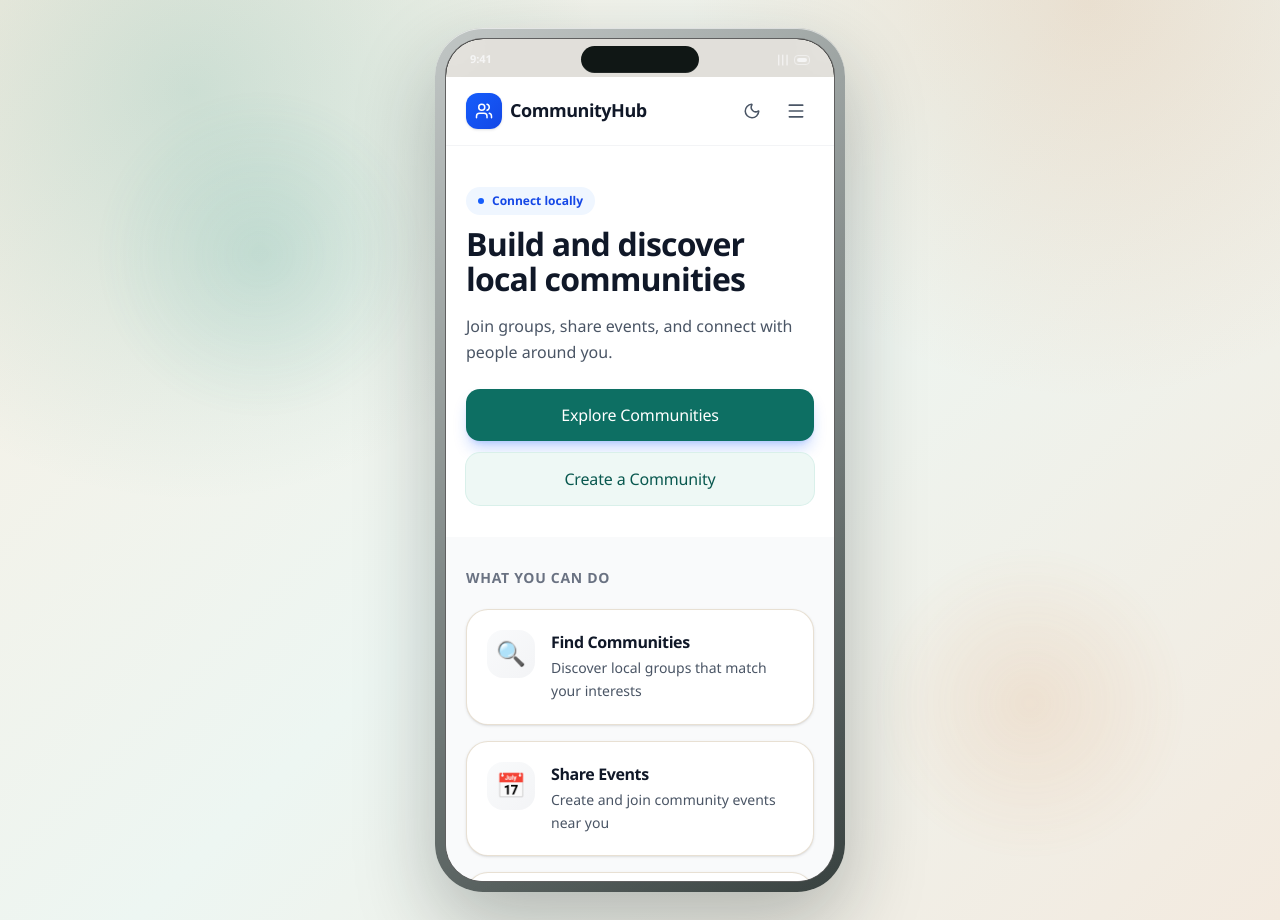
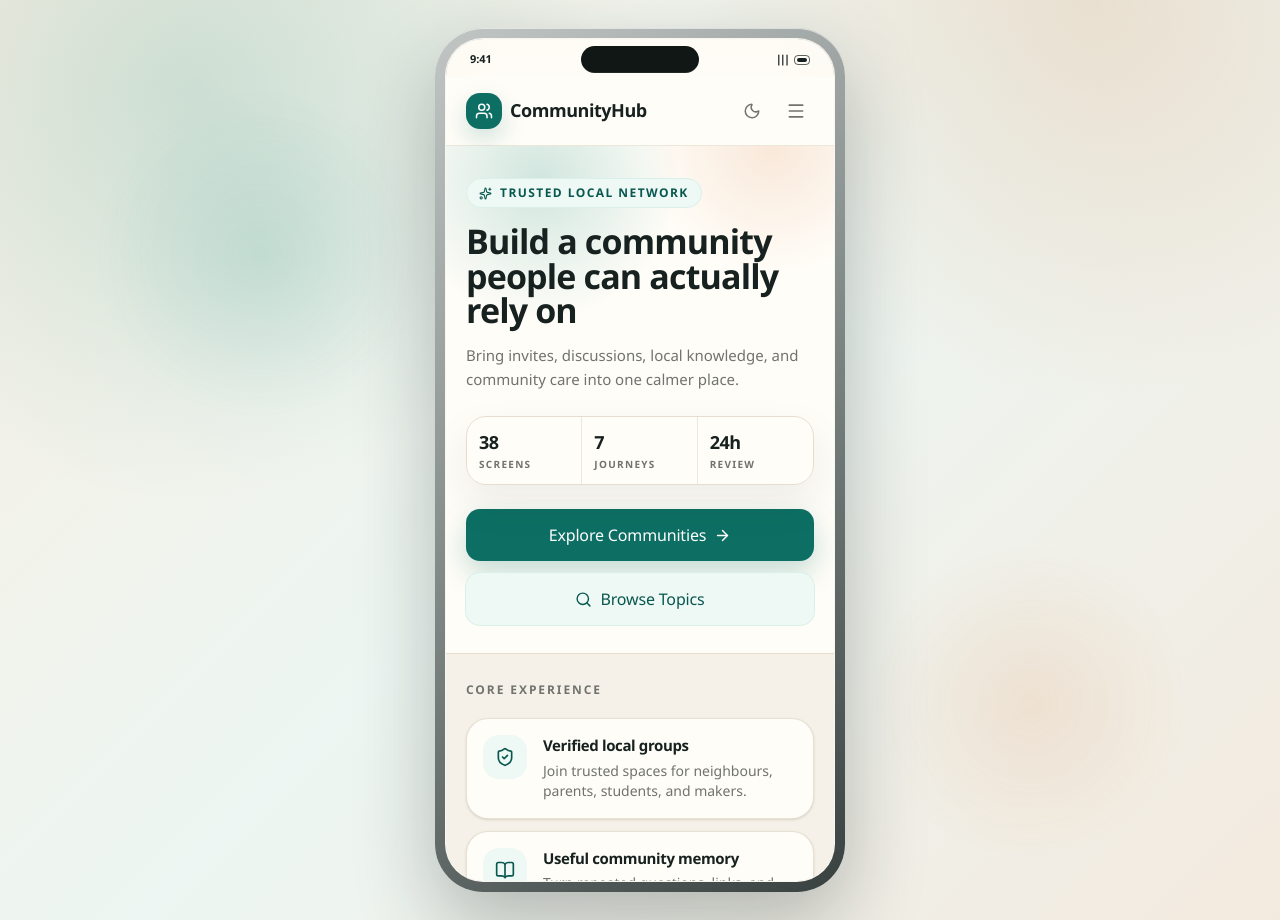
Before and after one commit to benanaktaspusulait/community, a React (Vite) app in the folder design/: page /community/landing in a window 1280 px wide. Built offline with nearby package versions, Linux system fonts and the light colour scheme.

Commit message:
Fix design build and polish landing screen

```diff
--- a/design/src/contexts/ThemeContext.tsx
+++ b/design/src/contexts/ThemeContext.tsx
@@ -1,13 +1,7 @@
-import { createContext, useContext, useEffect, useState, ReactNode } from 'react'
-
-type Theme = 'light' | 'dark'
-
-interface ThemeContextType {
-  theme: Theme
-  toggleTheme: () => void
-}
-
-const ThemeContext = createContext<ThemeContextType | undefined>(undefined)
+import { useEffect, useState } from 'react'
+import type { ReactNode } from 'react'
+import { ThemeContext } from './theme'
+import type { Theme } from './theme'
 
 export function ThemeProvider({ children }: { children: ReactNode }) {
   const [theme, setTheme] = useState<Theme>(() => {
@@ -30,11 +24,3 @@ export function ThemeProvider({ children }: { children: ReactNode }) {
     </ThemeContext.Provider>
   )
 }
-
-export function useTheme() {
-  const context = useContext(ThemeContext)
-  if (!context) {
-    throw new Error('useTheme must be used within ThemeProvider')
-  }
-  return context
-}
--- /dev/null
+++ b/design/src/contexts/theme.ts
@@ -0,0 +1,10 @@
+import { createContext } from 'react'
+
+export type Theme = 'light' | 'dark'
+
+export interface ThemeContextType {
+  theme: Theme
+  toggleTheme: () => void
+}
+
+export const ThemeContext = createContext<ThemeContextType | undefined>(undefined)
--- /dev/null
+++ b/design/src/contexts/useTheme.ts
@@ -0,0 +1,10 @@
+import { useContext } from 'react'
+import { ThemeContext } from './theme'
+
+export function useTheme() {
+  const context = useContext(ThemeContext)
+  if (!context) {
+    throw new Error('useTheme must be used within ThemeProvider')
+  }
+  return context
+}
--- a/design/src/index.css
+++ b/design/src/index.css
@@ -22,14 +22,12 @@
   --radius-btn: 12px;
 }
 
-@media (prefers-color-scheme: dark) {
-  @theme {
-    --color-ink: #f5f5f5;
-    --color-surface: #0a0a0a;
-    --color-card: #1a1a1a;
-    --color-border: #2a2a2a;
-    --color-muted: #a1a1a1;
-  }
+:root.dark {
+  --color-ink: #f5f5f5;
+  --color-surface: #0a0a0a;
+  --color-card: #1a1a1a;
+  --color-border: #2a2a2a;
+  --color-muted: #a1a1a1;
 }
 
 * { box-sizing: border-box; }
--- a/design/src/screens/LandingHome.tsx
+++ b/design/src/screens/LandingHome.tsx
@@ -1,31 +1,45 @@
 import { useNavigate } from 'react-router-dom'
-import { Users, Calendar, MapPin, ArrowRight, Menu, Moon, Sun } from 'lucide-react'
+import {
+  ArrowRight,
+  BookOpen,
+  Calendar,
+  CheckCircle2,
+  HandHeart,
+  MapPin,
+  Menu,
+  Moon,
+  Search,
+  ShieldCheck,
+  Sparkles,
+  Sun,
+  Users,
+} from 'lucide-react'
 import { Button } from '../components/ui/Button'
 import { Card } from '../components/ui/Card'
-import { useTheme } from '../contexts/ThemeContext'
+import { useTheme } from '../contexts/useTheme'
 
 const features = [
   {
-    title: 'Find Communities',
-    description: 'Discover local groups that match your interests',
-    icon: '🔍'
+    title: 'Verified local groups',
+    description: 'Join trusted spaces for neighbours, parents, students, and makers.',
+    icon: ShieldCheck,
   },
   {
-    title: 'Share Events',
-    description: 'Create and join community events near you',
-    icon: '📅'
+    title: 'Useful community memory',
+    description: 'Turn repeated questions, links, and recommendations into a shared library.',
+    icon: BookOpen,
   },
   {
-    title: 'Meet People',
-    description: 'Connect with neighbors and make new friends',
-    icon: '👥'
+    title: 'Help that moves quickly',
+    description: 'Ask for advice, offer items, organise meetups, and keep people in the loop.',
+    icon: HandHeart,
   },
 ]
 
 const communities = [
-  { name: 'Tech Meetup', members: '1.2k', category: 'Technology', color: 'from-blue-500 to-blue-600' },
-  { name: 'Book Club', members: '856', category: 'Culture', color: 'from-purple-500 to-purple-600' },
-  { name: 'Student Network', members: '2.4k', category: 'Education', color: 'from-green-500 to-green-600' },
+  { name: 'Lakeside Parents', members: '1.2k', category: 'Family', accent: 'bg-brand-600' },
+  { name: 'Neighbourhood Exchange', members: '856', category: 'Marketplace', accent: 'bg-accent' },
+  { name: 'Milton Keynes Makers', members: '2.4k', category: 'Skills', accent: 'bg-warning' },
 ]
 
 export function LandingHome() {
@@ -33,25 +47,24 @@ export function LandingHome() {
   const { theme, toggleTheme } = useTheme()
 
   return (
-    <div className="flex h-full flex-col bg-white dark:bg-gray-950">
-      {/* Navbar */}
-      <nav className="flex items-center justify-between border-b border-gray-100 bg-white px-5 py-4 dark:border-gray-800 dark:bg-gray-900">
+    <div className="flex h-full flex-col bg-[#fffdf8] text-ink dark:bg-[#111614] dark:text-white">
+      <nav className="flex items-center justify-between border-b border-border/70 bg-card/90 px-5 py-4 backdrop-blur-xl dark:border-white/10 dark:bg-[#151c19]/92">
         <div className="flex items-center gap-2">
-          <div className="flex h-9 w-9 items-center justify-center rounded-xl bg-gradient-to-br from-blue-600 to-blue-700 text-white shadow-sm">
+          <div className="flex h-9 w-9 items-center justify-center rounded-[14px] bg-brand-600 text-white shadow-[0_10px_24px_rgba(13,111,99,0.2)]">
             <Users size={18} />
           </div>
-          <span className="text-lg font-black tracking-tight text-gray-900 dark:text-white">CommunityHub</span>
+          <span className="text-lg font-black tracking-tight">CommunityHub</span>
         </div>
         <div className="flex items-center gap-2">
           <button
             onClick={toggleTheme}
-            className="flex h-9 w-9 items-center justify-center rounded-xl text-gray-600 hover:bg-gray-50 dark:text-gray-400 dark:hover:bg-gray-800 transition-colors"
+            className="flex h-9 w-9 items-center justify-center rounded-[14px] text-muted transition-colors hover:bg-black/5 dark:text-white/64 dark:hover:bg-white/10"
             aria-label="Toggle theme"
           >
             {theme === 'light' ? <Moon size={18} /> : <Sun size={18} />}
           </button>
           <button
-            className="flex h-9 w-9 items-center justify-center rounded-xl text-gray-600 hover:bg-gray-50 dark:text-gray-400 dark:hover:bg-gray-800 transition-colors"
+            className="flex h-9 w-9 items-center justify-center rounded-[14px] text-muted transition-colors hover:bg-black/5 dark:text-white/64 dark:hover:bg-white/10"
             aria-label="Menu"
           >
             <Menu size={20} />
@@ -59,76 +72,90 @@ export function LandingHome() {
         </div>
       </nav>
 
-      {/* Scrollable Content */}
       <div className="flex-1 overflow-y-auto">
-        {/* Hero Section */}
-        <div className="px-5 pb-8 pt-10">
-          <div className="mb-3 inline-flex items-center gap-2 rounded-full bg-blue-50 px-3 py-1.5 dark:bg-blue-950">
-            <span className="h-1.5 w-1.5 rounded-full bg-blue-600 dark:bg-blue-400"></span>
-            <span className="text-xs font-bold text-blue-700 dark:text-blue-300">Connect locally</span>
+        <section className="relative overflow-hidden bg-[#fffdf8] px-5 pb-7 pt-8 dark:bg-[#111614]">
+          <div className="absolute inset-x-0 top-0 h-48 bg-[radial-gradient(circle_at_24%_18%,rgba(22,138,122,0.2),transparent_42%),radial-gradient(circle_at_84%_0%,rgba(216,122,56,0.16),transparent_34%)] dark:bg-[radial-gradient(circle_at_24%_18%,rgba(22,138,122,0.18),transparent_40%),radial-gradient(circle_at_84%_0%,rgba(216,122,56,0.1),transparent_34%),linear-gradient(180deg,#151c19_0%,#111614_78%)]" />
+          <div className="relative">
+            <div className="mb-4 inline-flex items-center gap-2 rounded-full border border-brand-100 bg-brand-50 px-3 py-1.5 text-brand-700 dark:border-white/10 dark:bg-white/8 dark:text-brand-100">
+              <Sparkles size={13} />
+              <span className="text-xs font-extrabold uppercase tracking-[0.12em]">Trusted local network</span>
             </div>
 
-          <h1 className="mb-4 text-[32px] font-black leading-[1.1] tracking-tight text-gray-900 dark:text-white">
-            Build and discover local communities
+            <h1 className="mb-4 text-[34px] font-black leading-[1.02] tracking-tight text-[#17211f]">
+              Build a community people can actually rely on
             </h1>
 
-          <p className="mb-6 text-base leading-relaxed text-gray-600 dark:text-gray-400">
-            Join groups, share events, and connect with people around you.
+            <p className="mb-6 text-[15px] leading-6 text-muted dark:text-white/66">
+              Bring invites, discussions, local knowledge, and community care into one calmer place.
             </p>
 
-          <div className="flex flex-col gap-3">
+            <div className="grid grid-cols-3 overflow-hidden rounded-[20px] border border-border bg-card/88 shadow-[0_18px_42px_rgba(43,35,25,0.08)] backdrop-blur dark:border-white/10 dark:bg-white/8">
+              {[
+                ['38', 'screens'],
+                ['7', 'journeys'],
+                ['24h', 'review'],
+              ].map(([value, label]) => (
+                <div key={label} className="border-r border-border/70 px-3 py-3 last:border-r-0 dark:border-white/10">
+                  <p className="text-lg font-black tracking-tight">{value}</p>
+                  <p className="text-[10px] font-extrabold uppercase tracking-[0.13em] text-muted dark:text-white/48">{label}</p>
+                </div>
+              ))}
+            </div>
+
+            <div className="mt-6 flex flex-col gap-3">
               <Button
-              className="w-full py-3.5 text-base font-bold shadow-lg shadow-blue-600/25"
+                className="flex w-full items-center justify-center gap-2 py-3.5 text-base"
                 onClick={() => navigate('/join')}
               >
                 Explore Communities
+                <ArrowRight size={17} />
               </Button>
               <Button
                 variant="secondary"
-              className="w-full py-3.5 text-base font-bold"
-              onClick={() => navigate('/group/create')}
+                className="flex w-full items-center justify-center gap-2 py-3.5 text-base"
+                onClick={() => navigate('/search')}
               >
-              Create a Community
+                <Search size={17} />
+                Browse Topics
               </Button>
             </div>
           </div>
+        </section>
 
-        {/* Feature Cards */}
-        <div className="bg-gray-50 px-5 py-8 dark:bg-gray-900">
-          <h2 className="mb-5 text-sm font-bold uppercase tracking-wider text-gray-500 dark:text-gray-400">
-            What you can do
+        <section className="border-y border-border bg-[#f6f1e8] px-5 py-7 dark:border-white/10 dark:bg-[#0d1210]">
+          <h2 className="mb-5 text-xs font-black uppercase tracking-[0.16em] text-muted dark:text-white/48">
+            Core experience
           </h2>
-          <div className="grid gap-4">
+          <div className="grid gap-3">
             {features.map((feature) => (
               <Card
                 key={feature.title}
-                className="flex items-start gap-4 bg-white p-5 shadow-sm dark:bg-gray-800 dark:border-gray-700"
+                className="flex items-start gap-4 rounded-[20px] bg-card p-4 shadow-sm dark:border-white/10 dark:bg-white/8"
               >
-                <div className="flex h-12 w-12 shrink-0 items-center justify-center rounded-2xl bg-gradient-to-br from-gray-50 to-gray-100 dark:from-gray-700 dark:to-gray-600 text-2xl">
-                  {feature.icon}
+                <div className="flex h-11 w-11 shrink-0 items-center justify-center rounded-[16px] bg-brand-50 text-brand-700 dark:bg-brand-500/16 dark:text-brand-100">
+                  <feature.icon size={20} />
                 </div>
                 <div>
-                  <h3 className="mb-1 text-base font-black tracking-tight text-gray-900 dark:text-white">
+                  <h3 className="mb-1 text-[15px] font-black tracking-tight">
                     {feature.title}
                   </h3>
-                  <p className="text-sm leading-relaxed text-gray-600 dark:text-gray-400">
+                  <p className="text-sm leading-5 text-muted dark:text-white/58">
                     {feature.description}
                   </p>
                 </div>
               </Card>
             ))}
           </div>
-        </div>
+        </section>
 
-        {/* Community Cards */}
-        <div className="px-5 py-8">
+        <section className="px-5 py-7">
           <div className="mb-5 flex items-center justify-between">
-            <h2 className="text-sm font-bold uppercase tracking-wider text-gray-500 dark:text-gray-400">
-              Popular Communities
+            <h2 className="text-xs font-black uppercase tracking-[0.16em] text-muted dark:text-white/48">
+              Active now
             </h2>
             <button
               onClick={() => navigate('/search')}
-              className="flex items-center gap-1 text-sm font-bold text-blue-600 hover:text-blue-700 dark:text-blue-400 dark:hover:text-blue-300"
+              className="flex items-center gap-1 text-sm font-extrabold text-brand-700 transition-colors hover:text-brand-600 dark:text-brand-100"
             >
               View all
               <ArrowRight size={14} />
@@ -140,19 +167,22 @@ export function LandingHome() {
               <Card
                 key={community.name}
                 onClick={() => navigate('/community')}
-                className="overflow-hidden bg-white shadow-sm dark:bg-gray-800 dark:border-gray-700"
+                className="overflow-hidden rounded-[20px] bg-card p-0 shadow-sm dark:border-white/10 dark:bg-white/8"
               >
-                <div className={`h-20 bg-gradient-to-br ${community.color}`} />
-                <div className="p-4">
-                  <div className="mb-2 flex items-center justify-between">
-                    <h3 className="text-lg font-black tracking-tight text-gray-900 dark:text-white">
+                <div className="flex items-center gap-4 p-4">
+                  <div className={`flex h-12 w-12 shrink-0 items-center justify-center rounded-[18px] ${community.accent} text-white`}>
+                    <Users size={20} />
+                  </div>
+                  <div className="min-w-0 flex-1">
+                    <div className="mb-1 flex items-center justify-between gap-3">
+                      <h3 className="truncate text-[15px] font-black tracking-tight">
                         {community.name}
                       </h3>
-                    <span className="rounded-full bg-gray-100 px-2.5 py-1 text-xs font-bold text-gray-700 dark:bg-gray-700 dark:text-gray-300">
+                      <span className="rounded-full bg-surface px-2.5 py-1 text-xs font-extrabold text-ink dark:bg-white/10 dark:text-white">
                         {community.members}
                       </span>
                     </div>
-                  <div className="flex items-center gap-3 text-xs text-gray-600 dark:text-gray-400">
+                    <div className="flex items-center gap-3 text-xs font-semibold text-muted dark:text-white/52">
                       <span className="flex items-center gap-1">
                         <MapPin size={12} />
                         Milton Keynes
@@ -163,26 +193,31 @@ export function LandingHome() {
                       </span>
                     </div>
                   </div>
+                </div>
               </Card>
             ))}
           </div>
+        </section>
+
+        <section className="px-5 pb-8">
+          <div className="rounded-[24px] bg-ink p-5 text-white shadow-[0_18px_44px_rgba(23,33,31,0.22)] dark:bg-white dark:text-ink">
+            <div className="mb-4 flex h-11 w-11 items-center justify-center rounded-[16px] bg-white/12 dark:bg-ink/8">
+              <CheckCircle2 size={21} />
             </div>
-
-        {/* CTA Section */}
-        <div className="bg-gradient-to-br from-blue-600 to-blue-700 px-5 py-10 text-white dark:from-blue-700 dark:to-blue-900">
-          <h2 className="mb-3 text-2xl font-black tracking-tight">
-            Ready to get started?
+            <h2 className="mb-2 text-2xl font-black tracking-tight">
+              Start with a trusted invite
             </h2>
-          <p className="mb-6 text-sm leading-relaxed text-blue-50 dark:text-blue-100">
-            Join thousands of people building stronger local communities.
+            <p className="mb-5 text-sm leading-6 text-white/68 dark:text-ink/62">
+              Keep growth intentional with approvals, group roles, and clearer community expectations.
             </p>
             <Button
-            className="w-full bg-white py-3.5 text-base font-bold text-blue-600 hover:bg-blue-50 dark:bg-gray-100 dark:hover:bg-white"
-            onClick={() => navigate('/join')}
+              className="w-full bg-white py-3.5 text-base font-black text-ink hover:bg-brand-50 dark:bg-ink dark:text-white dark:hover:bg-brand-700"
+              onClick={() => navigate('/invite/landing')}
             >
-            Sign up now
+              Create Invite Link
             </Button>
           </div>
+        </section>
       </div>
     </div>
   )
```
Lines whose indentation alone changed are shown as unchanged.
